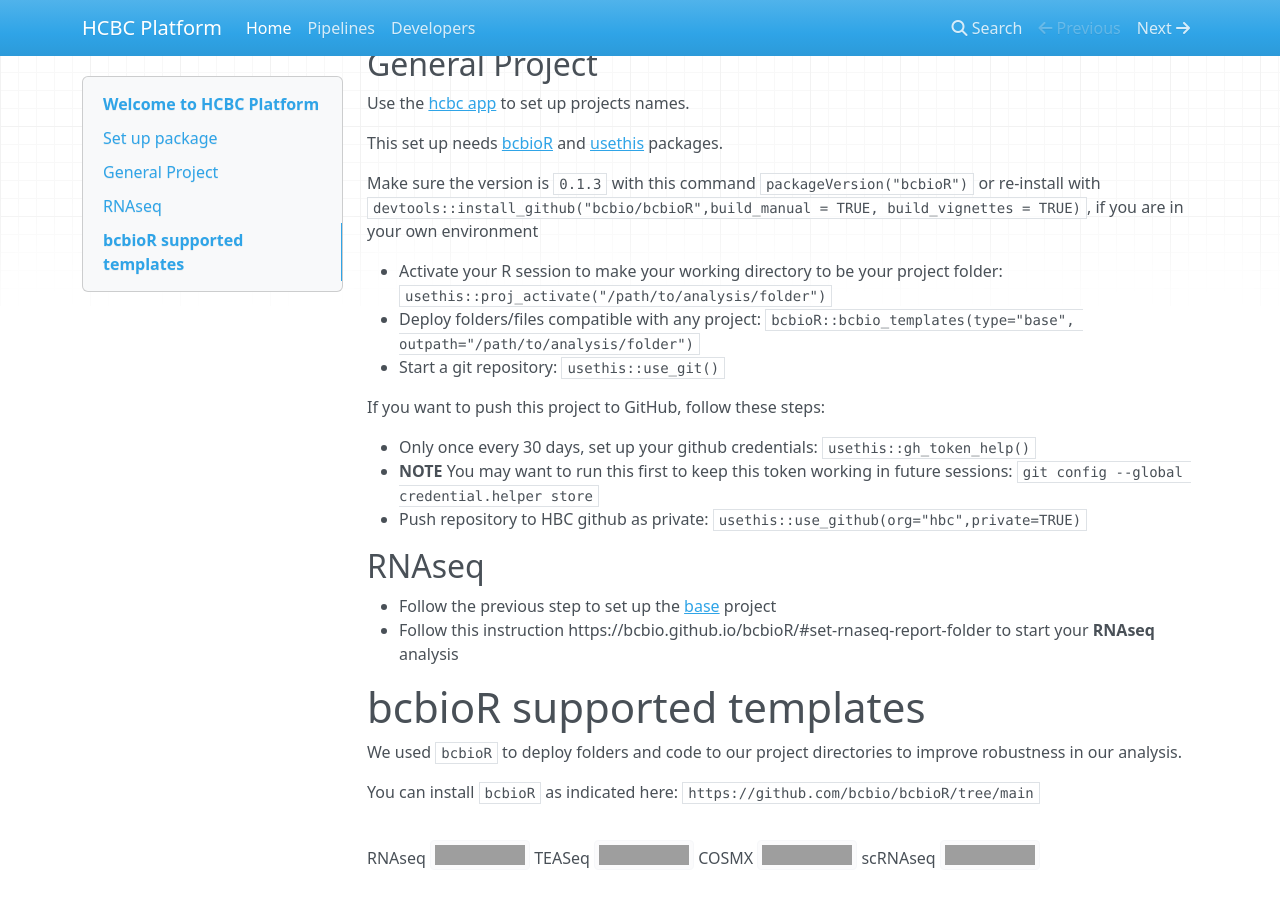
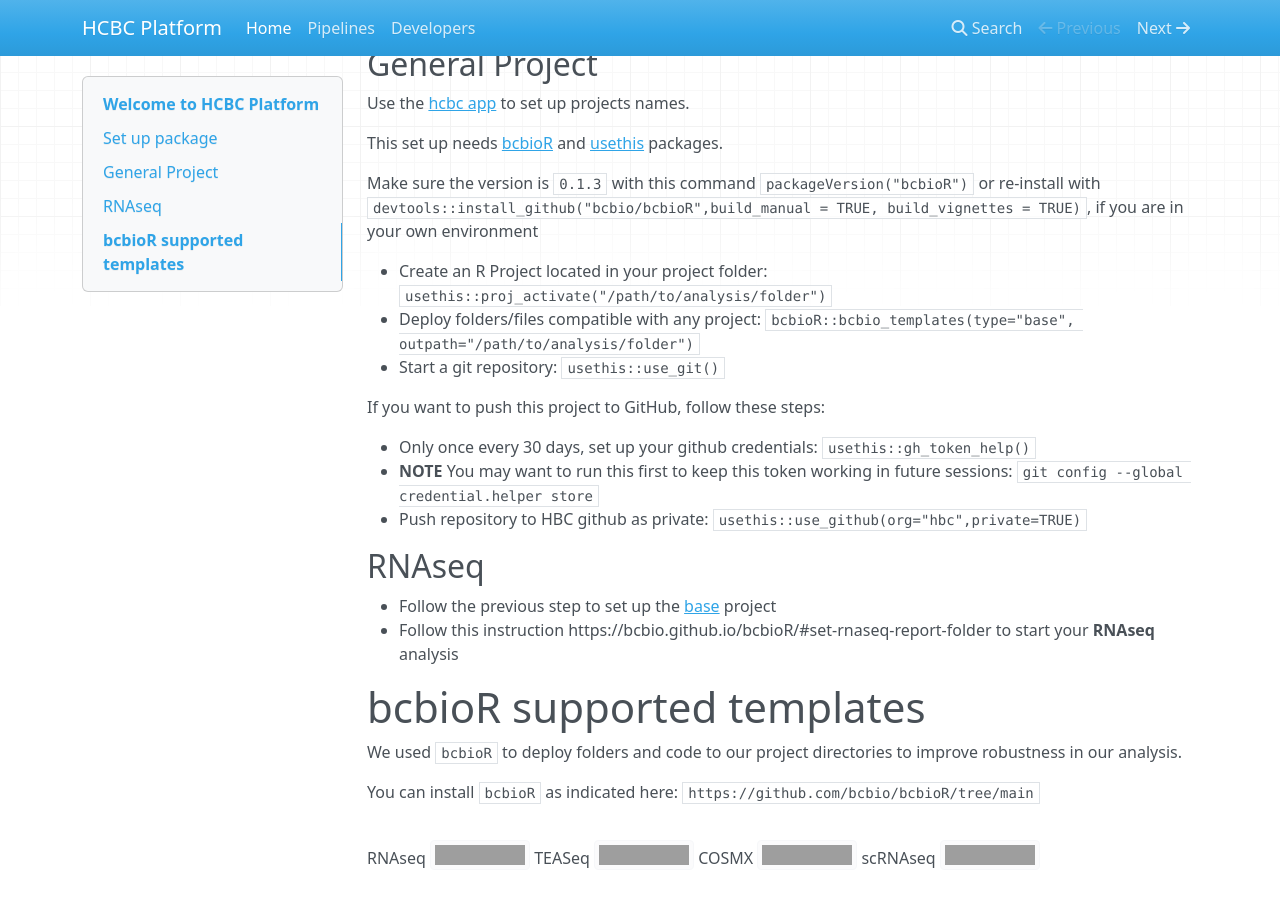
Before and after one commit to upendrabhattarai/test, an MkDocs documentation site: the page built from docs/index.md, in a window 1280 px wide and 900 px high, scrolled down 688 px, cut to the strip 0-900 px from the top of the window. Built offline with MkDocs 1.6.1, drawn with Linux system fonts in a browser that asks for light colours; nearby versions of some CDN libraries; grey boxes are pictures that could not be loaded.

Commit message:
Update index.md

```diff
--- a/docs/index.md
+++ b/docs/index.md
@@ -26,7 +26,7 @@ This set up needs [bcbioR](https://github.com/bcbio/bcbioR) and [usethis](https:
 
 Make sure the version is `0.1.3` with this command `packageVersion("bcbioR")` or re-install with `devtools::install_github("bcbio/bcbioR",build_manual = TRUE, build_vignettes = TRUE)`, if you are in your own environment
 
-* Activate your R session to make your working directory to be your project folder: `usethis::proj_activate("/path/to/analysis/folder")`
+* Create an R Project located in your project folder: `usethis::proj_activate("/path/to/analysis/folder")`
 * Deploy folders/files compatible with any project: `bcbioR::bcbio_templates(type="base", outpath="/path/to/analysis/folder")`
 * Start a git repository: `usethis::use_git()`
 
```
